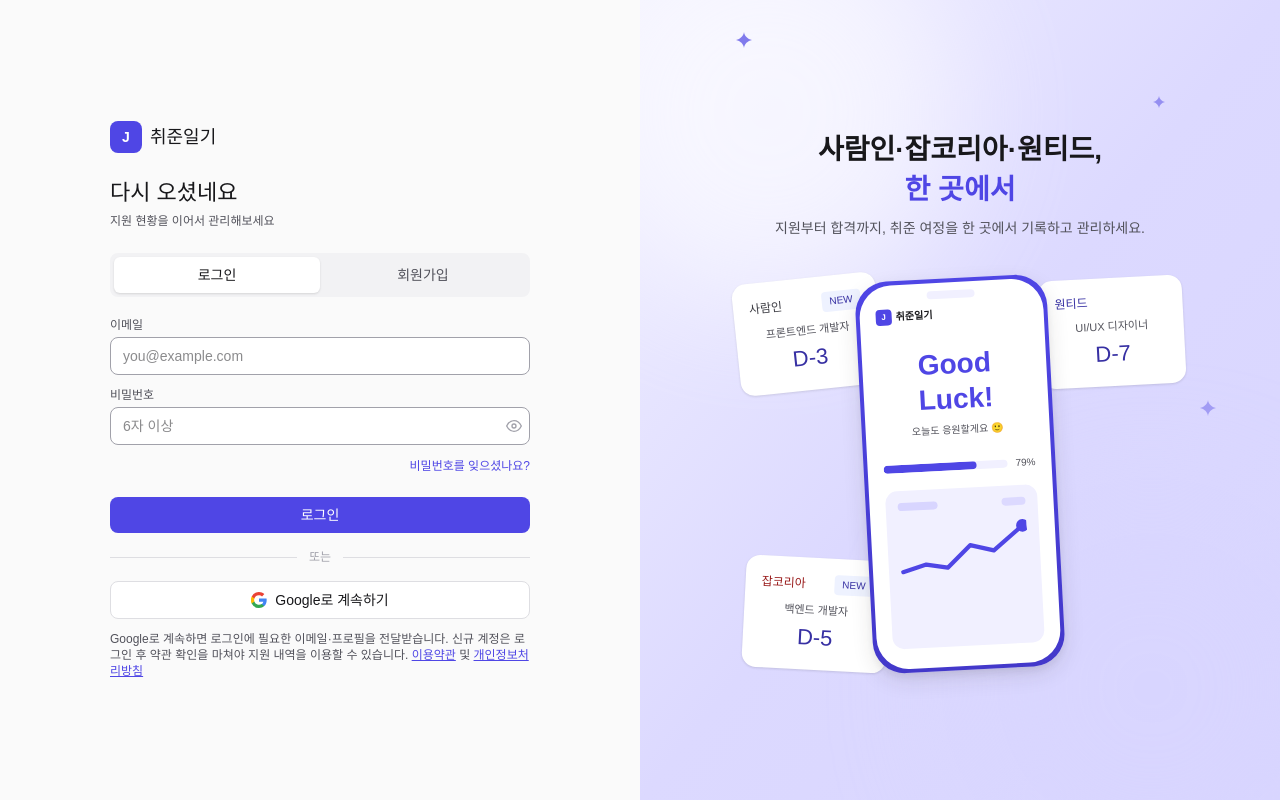
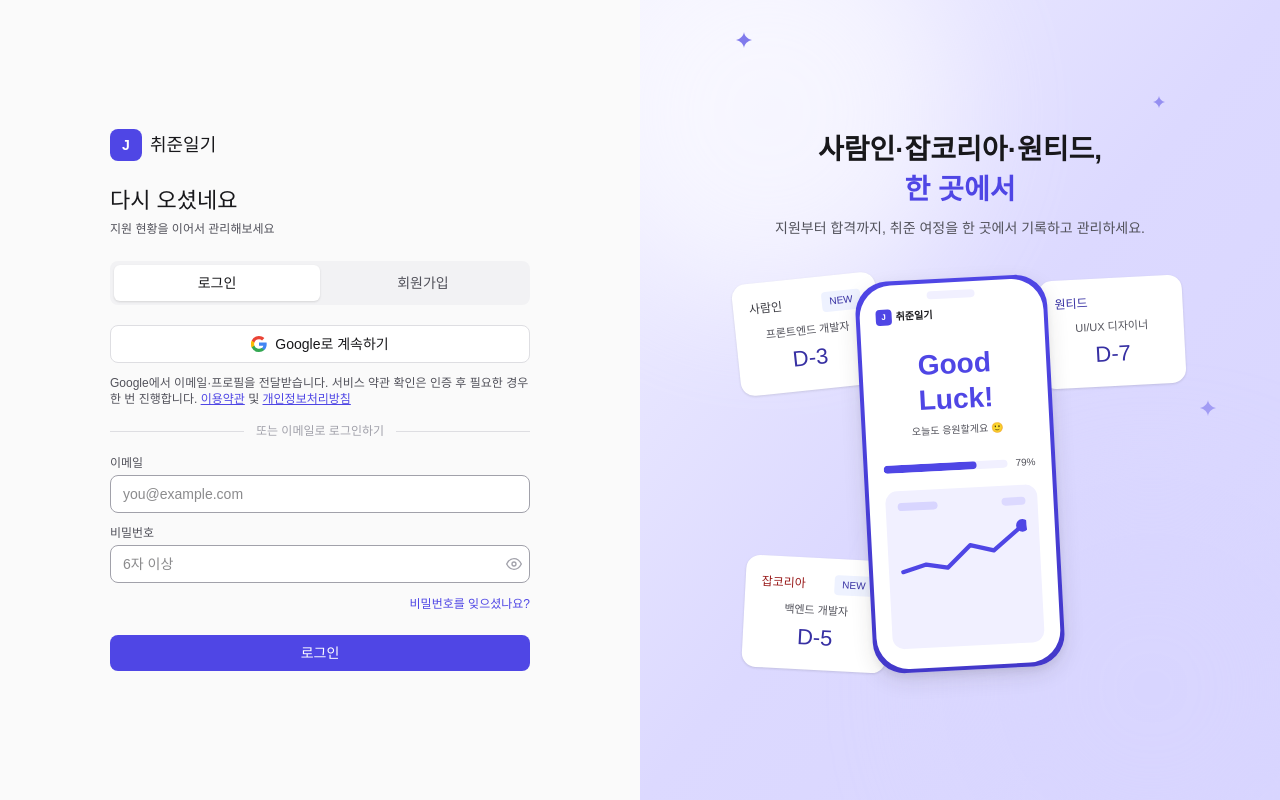
Before and after one commit to YouVin/jobdiary, a Next.js app: page /login in a window 1280 px wide. Built offline with nearby package versions, Linux system fonts and the light colour scheme; no server answers; a web font is replaced by a local one.

Commit message:
fix: Google 인증과 이메일 약관 영역 분리 (#103)

```diff
--- a/scripts/verify-auth-browser.mjs
+++ b/scripts/verify-auth-browser.mjs
@@ -117,6 +117,11 @@
   });
   await scenario('가입 탭에서도 Google 시작 전 중복 약관 체크 없음', async ({ page, google, calls }) => {
     await page.getByRole('button', { name: '회원가입', exact: true }).first().click();
+    assert.equal(await page.locator('#terms').isChecked(), false);
+    assert.equal(await google().evaluate(element => element.closest('form') === null), true);
+    const googleBox = await google().boundingBox();
+    const emailFormBox = await page.getByRole('form', { name: '이메일 회원가입', exact: true }).boundingBox();
+    assert(googleBox.y + googleBox.height < emailFormBox.y, 'Google 영역은 이메일 가입 폼 위에 배치');
     await google().click();
     await page.waitForURL('https://*.supabase.co/auth/v1/authorize**');
     assert.equal(calls.google.length, 1);
--- a/scripts/verify-release-browser.mjs
+++ b/scripts/verify-release-browser.mjs
@@ -115,7 +115,7 @@
   await page.getByLabel('비밀번호 확인', { exact: true }).fill('Test-password-123!');
   await page.getByRole('button', { name: '회원가입', exact: true }).last().click();
   assert.equal(signupCount, 0);
-  await visible(page.getByText('약관에 동의해야 회원가입할 수 있습니다.'));
+  await visible(page.getByText('약관에 동의해야 이메일로 회원가입할 수 있습니다.'));
   await page.locator('#terms').check();
   await page.getByRole('button', { name: '회원가입', exact: true }).last().click();
   await visible(page.getByText('확인 메일을 발송했습니다.', { exact: false }));
--- a/src/components/auth/LoginForm.tsx
+++ b/src/components/auth/LoginForm.tsx
@@ -276,7 +276,35 @@
         </button>
       </div>
 
-      <form onSubmit={handleSubmit} className="flex flex-col gap-3" noValidate>
+      <section aria-label="Google 인증">
+        <GoogleSignInButton
+          disabled={isBusy}
+          onPendingChange={handleOAuthPendingChange}
+          onStart={() => {
+            if (requestPending.current) return false;
+            requestPending.current = true;
+            setAuthError(null);
+            setInfoMessage(null);
+            emailFeedback.reset();
+            passwordFeedback.reset();
+            confirmationFeedback.reset();
+            // Google은 인증 후 ConsentGate에서 현재 계정의 동의 여부를 확인한다.
+            return true;
+          }}
+          onError={(message) => setAuthError({ message, kind: 'other' })}
+        />
+        <p className="mt-3 text-label text-text-secondary">
+          Google에서 이메일·프로필을 전달받습니다. 서비스 약관 확인은 인증 후 필요한 경우 한 번 진행합니다. <PolicyLinks />
+        </p>
+      </section>
+
+      <div className="my-4 flex items-center gap-3">
+        <div className="h-px flex-1 bg-card-border" />
+        <span className="text-label text-text-muted">또는 이메일로 {isSignUp ? '가입하기' : '로그인하기'}</span>
+        <div className="h-px flex-1 bg-card-border" />
+      </div>
+
+      <form aria-label={isSignUp ? '이메일 회원가입' : '이메일 로그인'} onSubmit={handleSubmit} className="flex flex-col gap-3" noValidate>
         <fieldset disabled={isBusy} className="flex min-w-0 flex-col gap-3">
           <div>
             <label htmlFor="email" className={labelClassName}>
@@ -392,12 +420,12 @@
                   aria-invalid={termsTouched && !agreedToTerms}
                 />
                 <label htmlFor="terms" className="text-label text-text-secondary">
-                  <PolicyLinks />을 확인하고 이용약관에 동의합니다.
+                  [이메일 가입 필수] <PolicyLinks />을 확인하고 이용약관에 동의합니다.
                 </label>
               </div>
               {termsTouched && !agreedToTerms && (
                 <p role="alert" className={fieldErrorClassName}>
-                  약관에 동의해야 회원가입할 수 있습니다.
+                  약관에 동의해야 이메일로 회원가입할 수 있습니다.
                 </p>
               )}
             </div>
@@ -426,31 +454,6 @@
         <p className="mt-3 text-label text-status-offer">{infoMessage ?? oneTimeMessage}</p>
       )}
 
-      <div className="my-4 flex items-center gap-3">
-        <div className="h-px flex-1 bg-card-border" />
-        <span className="text-label text-text-muted">또는</span>
-        <div className="h-px flex-1 bg-card-border" />
-      </div>
-
-      <GoogleSignInButton
-        disabled={isBusy}
-        onPendingChange={handleOAuthPendingChange}
-        onStart={() => {
-          if (requestPending.current) return false;
-          requestPending.current = true;
-          setAuthError(null);
-          setInfoMessage(null);
-          emailFeedback.reset();
-          passwordFeedback.reset();
-          confirmationFeedback.reset();
-          // Google은 인증 후 ConsentGate에서 현재 계정의 동의 여부를 확인한다.
-          return true;
-        }}
-        onError={(message) => setAuthError({ message, kind: 'other' })}
-      />
-      <p className="mt-3 text-label text-text-secondary">
-        Google로 계속하면 로그인에 필요한 이메일·프로필을 전달받습니다. 신규 계정은 로그인 후 약관 확인을 마쳐야 지원 내역을 이용할 수 있습니다. <PolicyLinks />
-      </p>
     </div>
   );
 }
```
